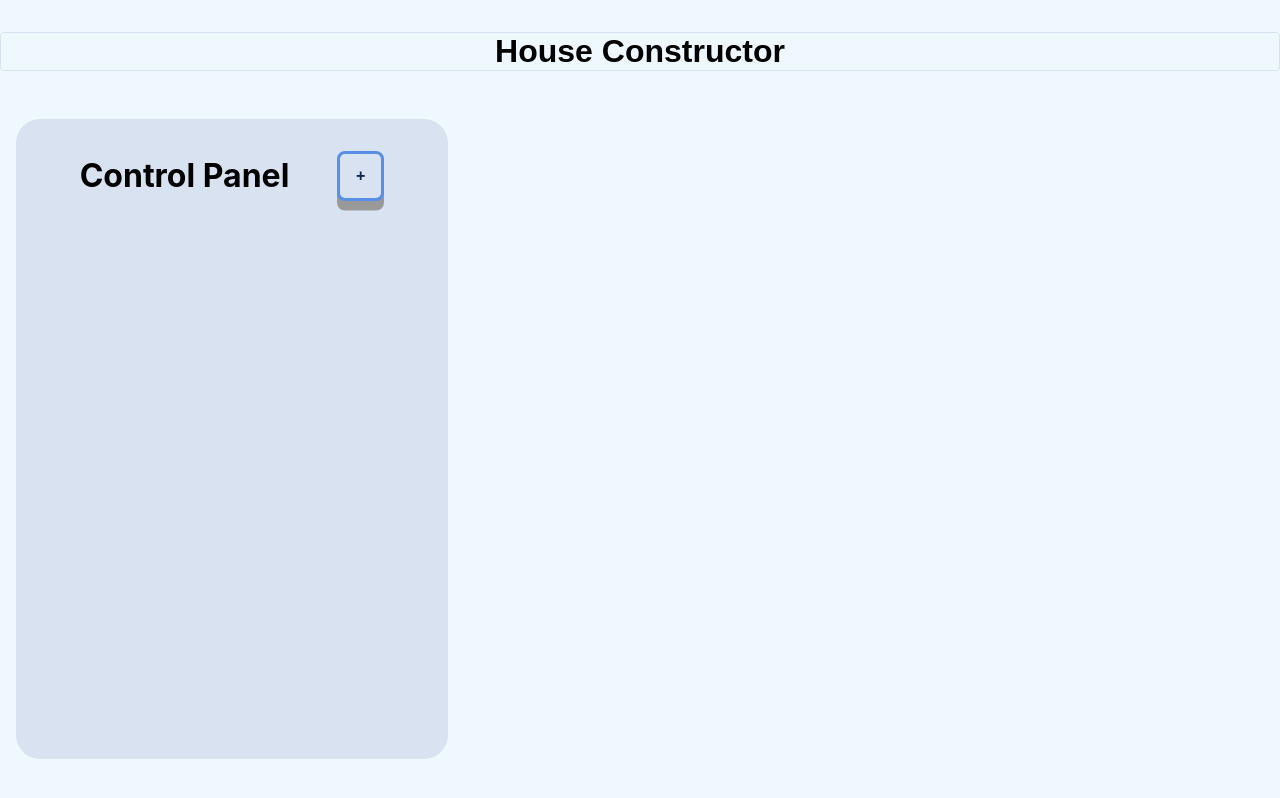
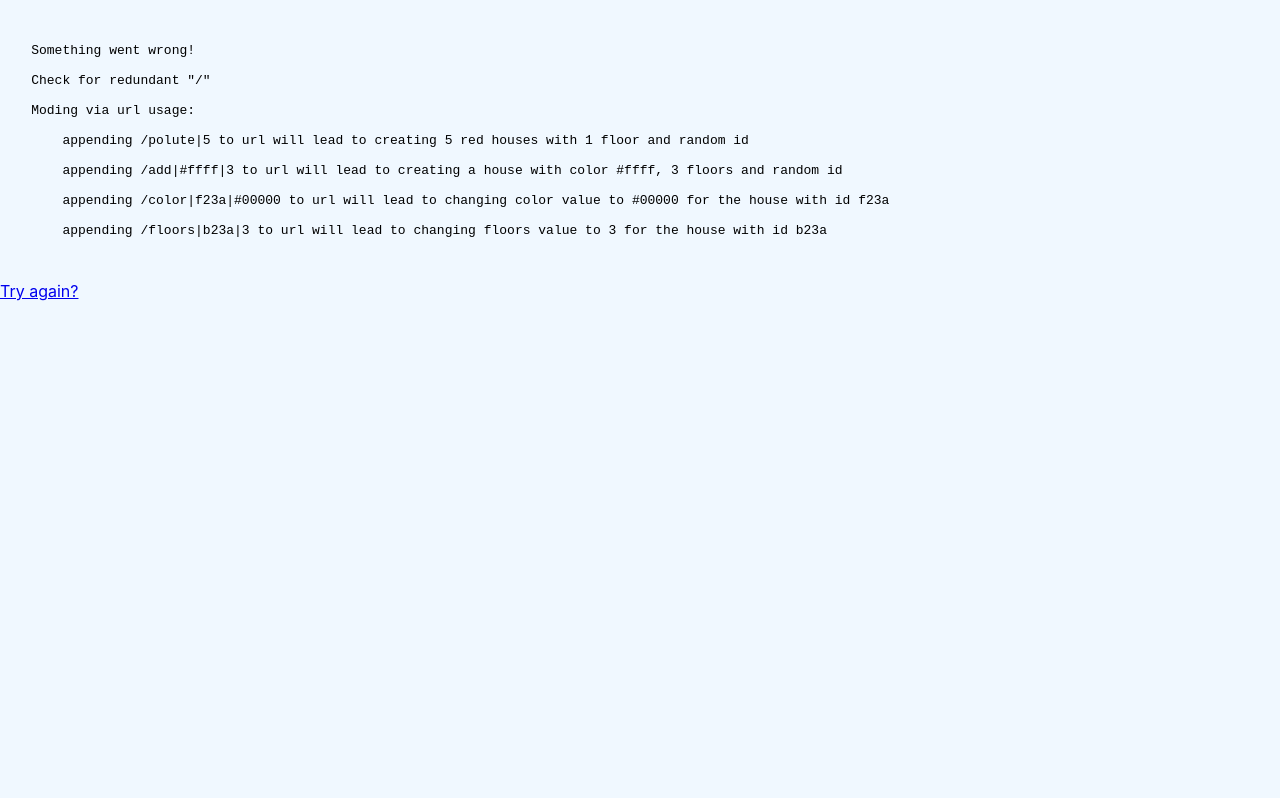
Before and after one commit to Ltins/react-houses, a React (Create React App) app: page /react-houses/1 in a window 1280 px wide. Built offline with nearby package versions, Linux system fonts and the light colour scheme.

Commit message:
Second part

```diff
--- a/package.json
+++ b/package.json
@@ -8,6 +8,7 @@
     "@testing-library/user-event": "^13.5.0",
     "react": "^18.2.0",
     "react-dom": "^18.2.0",
+    "react-router-dom": "^6.18.0",
     "react-scripts": "5.0.1",
     "web-vitals": "^2.1.4"
   },
--- a/src/App.js
+++ b/src/App.js
@@ -1,26 +1,19 @@
-import classes from "./App.module.css";
-import HousesList from "./components/house/HousesList";
-import Form from "./components/Form";
+import { createBrowserRouter, RouterProvider } from "react-router-dom";
+import HomePage from "./pages/HomePage";
+import ModingPage from "./pages/ModingPage";
+import ErrorPage from "./pages/ErrorPage";
 
-/*
-Must have:
--Check for bugs + refactor code
--House redesign
--Change header styling
-Maybe:
--Try to implement rendering via url params
-*/
+const router = createBrowserRouter([
+  {
+    path: "/",
+    element: <HomePage />,
+    errorElement: <ErrorPage />,
+    children: [{ path: ":command", element: <ModingPage /> }],
+  },
+]);
 
 function App() {
-  return (
-    <div className={classes["house-constructor"]}>
-      <header>House Constructor</header>
-      <main>
-        <Form />
-        <HousesList />
-      </main>
-    </div>
-  );
+  return <RouterProvider router={router} />;
 }
 
 export default App;
--- /dev/null
+++ b/src/components/PageContent.js
@@ -0,0 +1,17 @@
+import classes from "./PageContent.module.css";
+import HousesList from "./house/HousesList";
+import Form from "./Form";
+
+const PageContent = () => {
+  return (
+    <div className={classes["house-constructor"]}>
+      <header>House Constructor</header>
+      <main>
+        <Form />
+        <HousesList />
+      </main>
+    </div>
+  );
+};
+
+export default PageContent;
--- a/src/App.module.css
+++ b/src/components/PageContent.module.css
@@ -4,8 +4,6 @@
   align-items: center;
   margin: 2rem auto;
   color: #000000;
-  border-radius: 4px;
-  border: 1px solid #cdd9ecb4;
   text-align: center;
   font-size: 2rem;
   font-family: "Quicksand", sans-serif;
--- /dev/null
+++ b/src/pages/ErrorPage.js
@@ -0,0 +1,22 @@
+import { Link } from "react-router-dom";
+
+const ErrorPage = () => {
+  const text = ` \n
+    Something went wrong! \n
+    Check for redundant "/" \n
+    Moding via url usage: \n
+        appending /polute|5 to url will lead to creating 5 red houses with 1 floor and random id \n
+        appending /add|#ffff|3 to url will lead to creating a house with color #ffff, 3 floors and random id \n
+        appending /color|f23a|#00000 to url will lead to changing color value to #00000 for the house with id f23a \n
+        appending /floors|b23a|3 to url will lead to changing floors value to 3 for the house with id b23a \n
+    `;
+
+  return (
+    <>
+      <pre>{text}</pre>
+      <Link to="/">Try again?</Link>
+    </>
+  );
+};
+
+export default ErrorPage;
--- /dev/null
+++ b/src/pages/HomePage.js
@@ -0,0 +1,13 @@
+import { Outlet } from "react-router-dom";
+import PageContent from "../components/PageContent";
+
+const HomePage = () => {
+  return (
+    <>
+      <PageContent />
+      <Outlet />
+    </>
+  );
+};
+
+export default HomePage;
--- /dev/null
+++ b/src/pages/ModingPage.js
@@ -0,0 +1,16 @@
+import { useNavigate, useParams } from "react-router-dom";
+import { useEffect } from "react";
+
+const HomePage = () => {
+  const navigate = useNavigate();
+  const params = useParams();
+  const command = params.command;
+
+  console.log(command);
+
+  useEffect(() => {
+    navigate("/");
+  });
+};
+
+export default HomePage;
```
Also changed, not shown: 2 other files (tests, documents, lock files or other folders).
